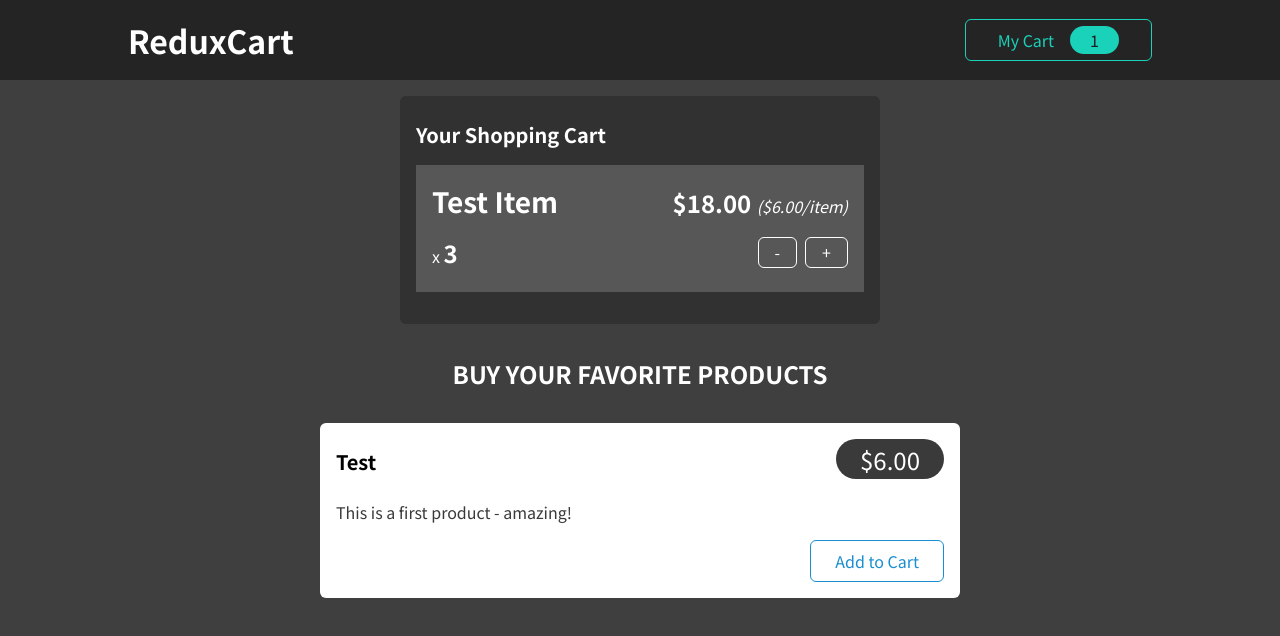
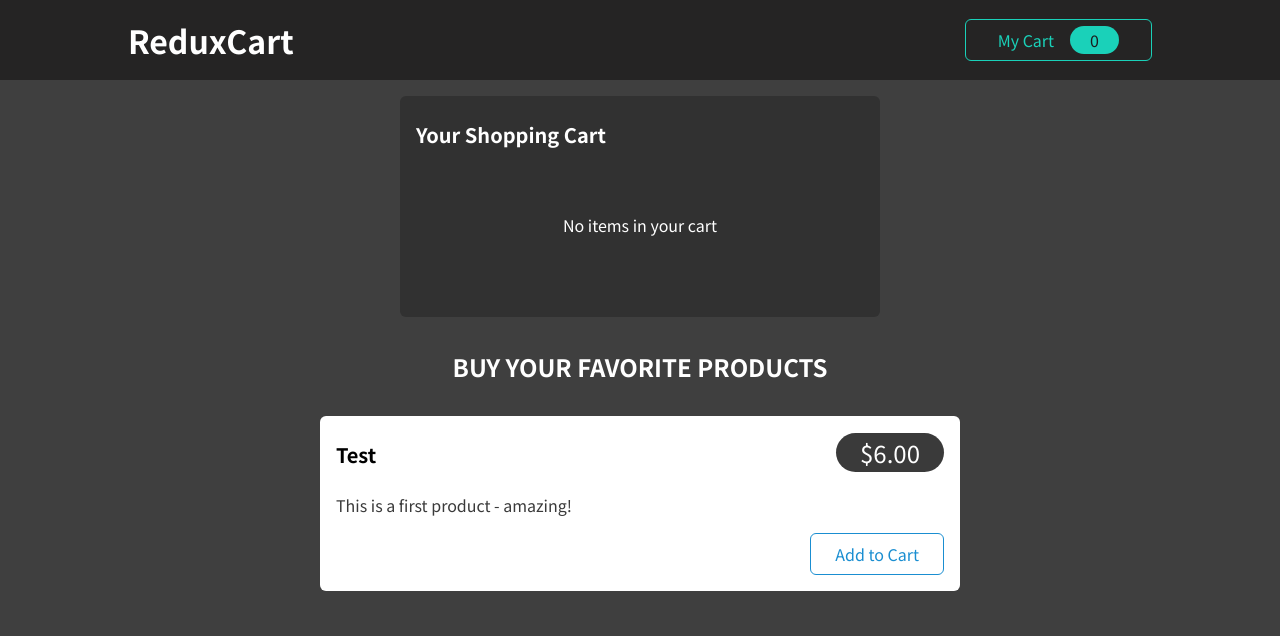
Before and after one commit to Devs2Rios/redux-side-effects, a React (Create React App) app: page / in a window 1280 px wide. Shown: the top 636 px of the page. Built offline with nearby package versions, Linux system fonts and the light colour scheme.

Commit message:
Store finished

```diff
--- a/package.json
+++ b/package.json
@@ -4,11 +4,13 @@
   "version": "0.1.0",
   "private": true,
   "dependencies": {
+    "@reduxjs/toolkit": "^1.9.5",
     "@testing-library/jest-dom": "^5.11.6",
     "@testing-library/react": "^11.2.2",
     "@testing-library/user-event": "^12.5.0",
     "react": "^18.0.0",
     "react-dom": "^18.0.0",
+    "react-redux": "^8.1.1",
     "react-scripts": "^5.0.1",
     "web-vitals": "^0.2.4"
   },
--- a/src/components/Cart/Cart.js
+++ b/src/components/Cart/Cart.js
@@ -1,16 +1,19 @@
 import Card from '../UI/Card';
 import classes from './Cart.module.css';
 import CartItem from './CartItem';
+import { useSelector } from 'react-redux'
 
-const Cart = (props) => {
+const Cart = () => {
+  const items = useSelector(state => state.cart.items);
+
   return (
     <Card className={classes.cart}>
       <h2>Your Shopping Cart</h2>
-      <ul>
-        <CartItem
-          item={{ title: 'Test Item', quantity: 3, total: 18, price: 6 }}
-        />
-      </ul>
+      {
+        items.length
+          ? <ul>{items.map((item, i) => <CartItem key={`item-${i}`} item={item} />)}</ul>
+          : <p className={classes.empty}>No items in your cart</p>
+      }
     </Card>
   );
 };
--- a/src/components/Cart/Cart.module.css
+++ b/src/components/Cart/Cart.module.css
@@ -14,3 +14,8 @@
   padding: 0;
   margin: 0;
 }
+
+.empty {
+  text-align: center;
+  padding: 3rem 0;
+}
--- a/src/components/Cart/CartButton.js
+++ b/src/components/Cart/CartButton.js
@@ -1,10 +1,13 @@
 import classes from './CartButton.module.css';
+import { useSelector } from 'react-redux';
 
-const CartButton = (props) => {
+const CartButton = () => {
+  const cartItems = useSelector(state => state.cart.items.reduce((total, item) => total + item.quantity, 0));
+
   return (
     <button className={classes.button}>
       <span>My Cart</span>
-      <span className={classes.badge}>1</span>
+      <span className={classes.badge}>{cartItems}</span>
     </button>
   );
 };
--- a/src/components/Cart/CartItem.js
+++ b/src/components/Cart/CartItem.js
@@ -1,7 +1,12 @@
+import { useDispatch } from 'react-redux';
 import classes from './CartItem.module.css';
+import { cartActions } from '../../store/cart';
 
-const CartItem = (props) => {
-  const { title, quantity, total, price } = props.item;
+const CartItem = ({ item }) => {
+  const { title, quantity, total, price } = item,
+    dispatch = useDispatch(),
+    addItem = () => dispatch(cartActions.addItem({ title, price })),
+    removeItem = () => dispatch(cartActions.removeItem({ title, price }));
 
   return (
     <li className={classes.item}>
@@ -17,8 +22,8 @@ const CartItem = (props) => {
           x <span>{quantity}</span>
         </div>
         <div className={classes.actions}>
-          <button>-</button>
-          <button>+</button>
+          <button onClick={removeItem}>-</button>
+          <button onClick={addItem}>+</button>
         </div>
       </div>
     </li>
--- a/src/components/Shop/ProductItem.js
+++ b/src/components/Shop/ProductItem.js
@@ -1,8 +1,11 @@
+import { useDispatch } from 'react-redux';
 import Card from '../UI/Card';
 import classes from './ProductItem.module.css';
+import { cartActions } from '../../store/cart';
 
-const ProductItem = (props) => {
-  const { title, price, description } = props;
+const ProductItem = ({ title, price, description }) => {
+  const dispatch = useDispatch(),
+    addItem = () => dispatch(cartActions.addItem({ title, price }));
 
   return (
     <li className={classes.item}>
@@ -13,7 +16,7 @@ const ProductItem = (props) => {
         </header>
         <p>{description}</p>
         <div className={classes.actions}>
-          <button>Add to Cart</button>
+          <button onClick={addItem}>Add to Cart</button>
         </div>
       </Card>
     </li>
--- a/src/index.js
+++ b/src/index.js
@@ -1,7 +1,8 @@
 import ReactDOM from 'react-dom/client';
-
+import { Provider } from 'react-redux';
+import store from './store';
 import './index.css';
 import App from './App';
 
 const root = ReactDOM.createRoot(document.getElementById('root'));
-root.render(<App />);
+root.render(<Provider store={store}><App /></Provider>);
--- /dev/null
+++ b/src/store/cart.js
@@ -0,0 +1,40 @@
+import { createSlice } from "@reduxjs/toolkit";
+
+const initialCartState = {
+    items: [],
+}
+
+const cartSlice = createSlice({
+    name: 'cart',
+    initialState: initialCartState,
+    reducers: {
+        addItem(state, action) {
+            const index = state.items.findIndex(item => item.title === action.payload.title);
+            if (index > -1) {
+                state.items[index].quantity++;
+                state.items[index].total += action.payload.price;
+            } else {
+                state.items.push({
+                    title: action.payload.title,
+                    quantity: 1,
+                    total: action.payload.price,
+                    price: action.payload.price,
+                })
+            }
+        },
+        removeItem(state, action) {
+            const index = state.items.findIndex(item => item.title === action.payload.title);
+            if (index > -1) {
+                if (state.items[index].quantity > 1) {
+                    state.items[index].quantity--;
+                    state.items[index].total -= action.payload.price;
+                } else {
+                    state.items.splice(index, 1);
+                }
+            }
+        }
+    }
+})
+
+export const cartActions = cartSlice.actions;
+export default cartSlice;
--- /dev/null
+++ b/src/store/index.js
@@ -0,0 +1,10 @@
+import { configureStore } from '@reduxjs/toolkit';
+import cartSlice from './cart';
+
+const store = configureStore({
+    reducer: {
+        cart: cartSlice.reducer
+    }
+})
+
+export default store;
```
Also changed, not shown: 1 other file (tests, documents, lock files or other folders).
